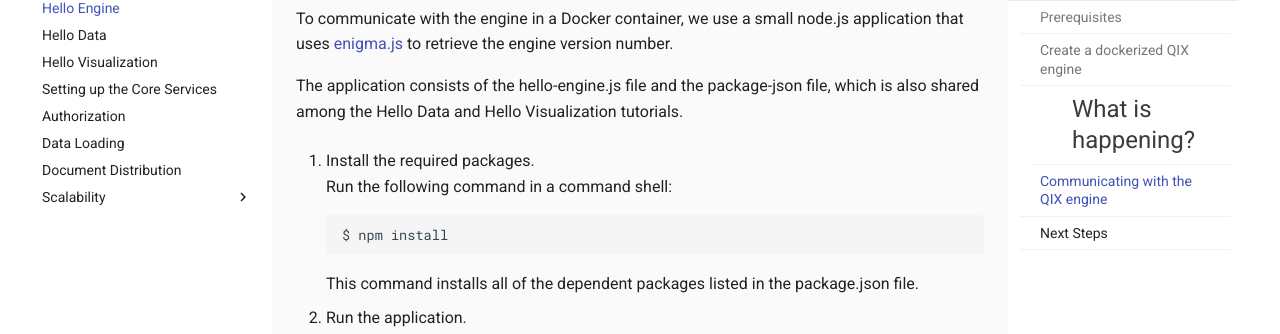
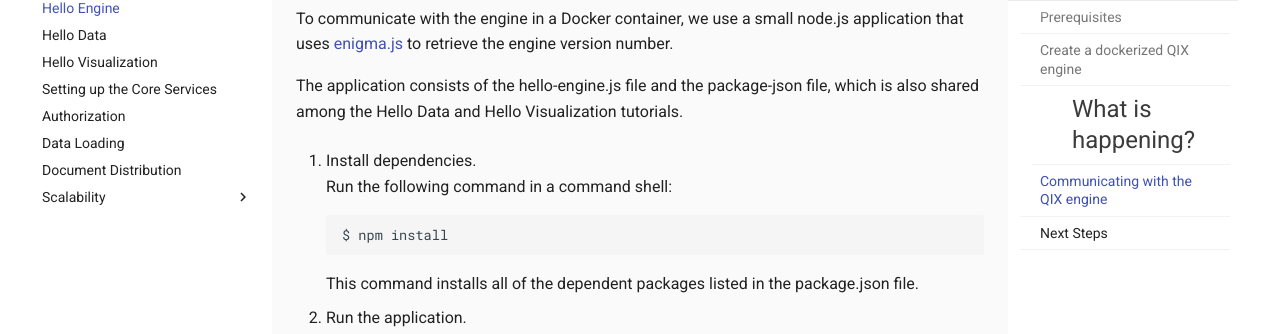
Before and after one commit to qlik-oss/core-website, an MkDocs documentation site: the page built from docs/tutorials/hello-engine.md, in a window 1280 px wide and 900 px high, scrolled down 1251 px. Shown: the part 109-443 px from the top of the window. Built offline with MkDocs 1.6.1 and Material for MkDocs 9.7.7, drawn with Linux system fonts in a browser that asks for light colours; comment, search, counter and statistics services are not loaded; old or Windows-style settings are respelled for this version of MkDocs.

Commit message:
changed step title

```diff
--- a/docs/tutorials/hello-engine.md
+++ b/docs/tutorials/hello-engine.md
@@ -39,7 +39,7 @@ To communicate with the engine in a Docker container, we use a small node.js app
 
 The application consists of the hello-engine.js file and the package-json file, which is also shared among the Hello Data and Hello Visualization tutorials.
 
-1. Install the required packages.
+1. Install dependencies.
    Run the following command in a command shell:
 
         $ npm install
```
